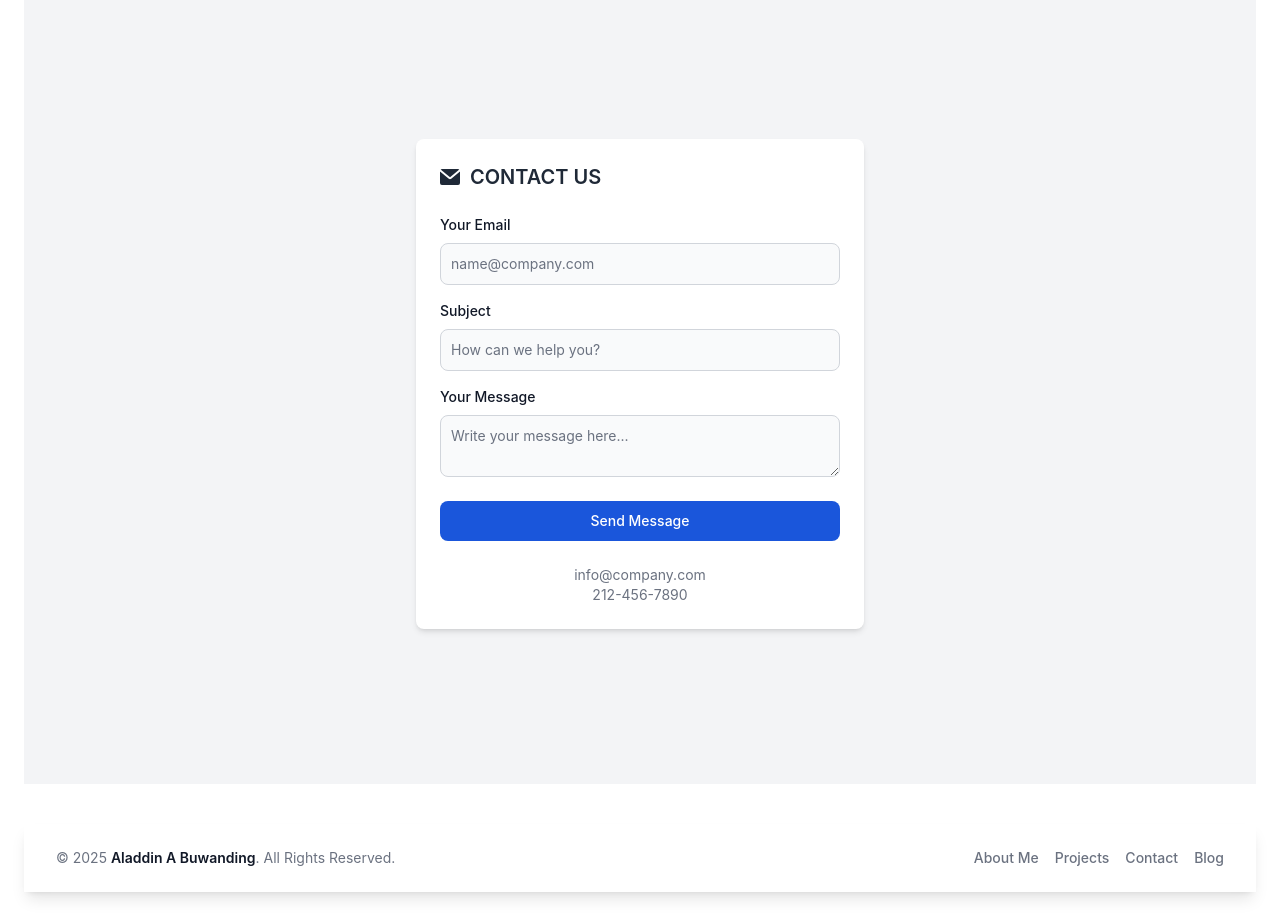
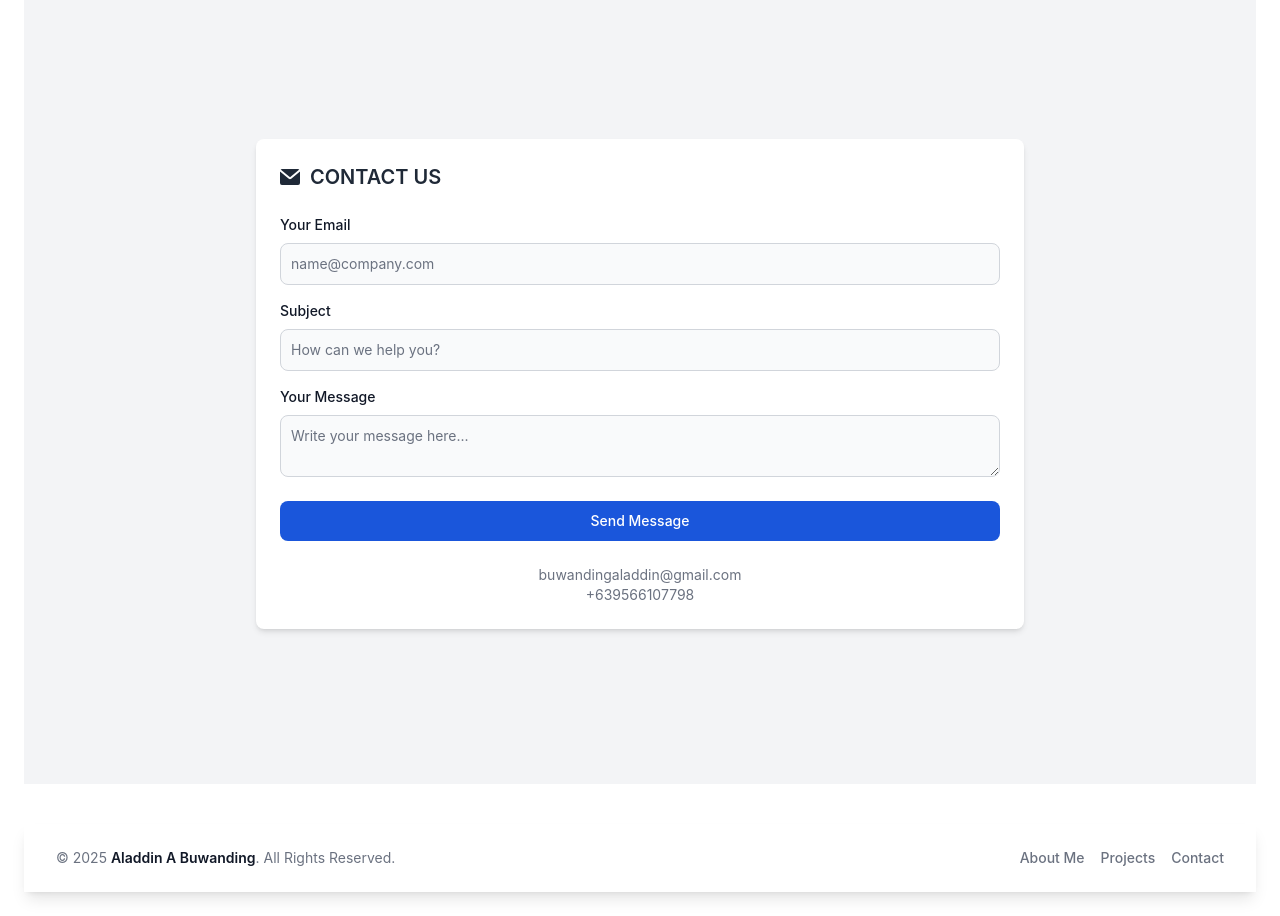
Before and after one commit to Buwanding/-Portfolio, a React (Vite) app in the folder portfolio/: page /contact in a window 1280 px wide. Shown: the part 100-1016 px from the top of the page. Built offline with nearby package versions, Linux system fonts and the light colour scheme.

Commit message:
update some info

```diff
--- a/portfolio/src/components/Footer.tsx
+++ b/portfolio/src/components/Footer.tsx
@@ -40,11 +40,6 @@ function Footer() {
                 </a>
               </Link>
             </li>
-            <li>
-              <a href="#blog" className="hover:underline">
-                Blog
-              </a>
-            </li>
           </ul>
         </div>
       </div>
--- a/portfolio/src/screens/Contact.tsx
+++ b/portfolio/src/screens/Contact.tsx
@@ -6,7 +6,7 @@ function Contact() {
     <div className="flex flex-col min-h-screen">
       <Header />
       <div className="min-h-screen flex items-center justify-center bg-gray-100 dark:bg-gray-900 px-4">
-        <div className="w-full max-w-md p-6 bg-white rounded-lg shadow-md dark:bg-gray-800">
+        <div className="w-full max-w-3xl p-6 bg-white rounded-lg shadow-md dark:bg-gray-800">
           <h2 className="text-xl font-semibold text-gray-800 dark:text-white mb-6 text-center uppercase inline-flex items-center">
             <svg
               className="w-5 h-5 me-2.5"
@@ -69,13 +69,18 @@ function Contact() {
 
           <div className="mt-6 text-center">
             <p className="text-sm text-gray-500 dark:text-gray-400">
-              <a href="mailto:info@company.com" className="hover:underline">
-                info@company.com
+              <a
+                href="https://mail.google.com/mail/?view=cm&fs=1&to=buwandingaladdin@gmail.com"
+                target="_blank"
+                rel="noopener noreferrer"
+                className="hover:underline"
+              >
+                buwandingaladdin@gmail.com
               </a>
             </p>
             <p className="text-sm text-gray-500 dark:text-gray-400">
               <a href="tel:2124567890" className="hover:underline">
-                212-456-7890
+                +639566107798
               </a>
             </p>
           </div>
--- a/portfolio/src/screens/Home.tsx
+++ b/portfolio/src/screens/Home.tsx
@@ -2,6 +2,7 @@ import Header from "../components/Header";
 import Footer from "../components/Footer";
 import { Myphoto } from "../assets";
 import { motion } from "framer-motion";
+import { Link } from "react-router-dom";
 
 function Home() {
   return (
@@ -21,6 +22,7 @@ function Home() {
           <h2 className="text-2xl md:text-3xl font-medium text-gray-600">
             Web Developer
           </h2>
+          <Link to="/contact">
           <motion.button
             className="px-8 py-3 text-white bg-blue-500 rounded-lg hover:bg-blue-600 mt-6"
             whileHover={{ scale: 1.1 }}
@@ -28,6 +30,7 @@ function Home() {
           >
             Contact
           </motion.button>
+          </Link>
           <motion.div
             className="flex justify-center md:justify-start space-x-6 mt-8"
             initial={{ opacity: 0, y: 30 }}
--- a/portfolio/src/screens/Portfolio.tsx
+++ b/portfolio/src/screens/Portfolio.tsx
@@ -59,7 +59,7 @@ const Portfolio: React.FC = () => {
             {projects.map((project, index) => (
               <div
                 key={index}
-                className="bg-gray-800 rounded-lg shadow-lg overflow-hidden hover:shadow-xl transition-shadow duration-300 border border-gray-700"
+                className="bg-blue-500 rounded-lg shadow-lg overflow-hidden hover:shadow-xl transition-shadow duration-300 border border-gray-700"
               >
                 <div
                   className="relative h-48 w-full cursor-pointer overflow-hidden group"
@@ -82,8 +82,8 @@ const Portfolio: React.FC = () => {
                   </div>
                 </div>
 
-                <div className="p-6">
-                  <h3 className="text-xl font-semibold mb-2 text-sky-200">
+                <div className="p-6 bg-blue-500">
+                  <h3 className="text-xl font-semibold mb-2 text-white">
                     {project.title}
                   </h3>
                   <p className="text-gray-300 mb-4">{project.description}</p>
@@ -91,7 +91,7 @@ const Portfolio: React.FC = () => {
                     {project.tags.map((tag, tagIndex) => (
                       <span
                         key={tagIndex}
-                        className="px-3 py-1 bg-sky-900 text-sky-200 rounded-full text-sm"
+                        className="px-3 py-1 bg-white text-blue-500 rounded-full text-sm"
                       >
                         {tag}
                       </span>
```
